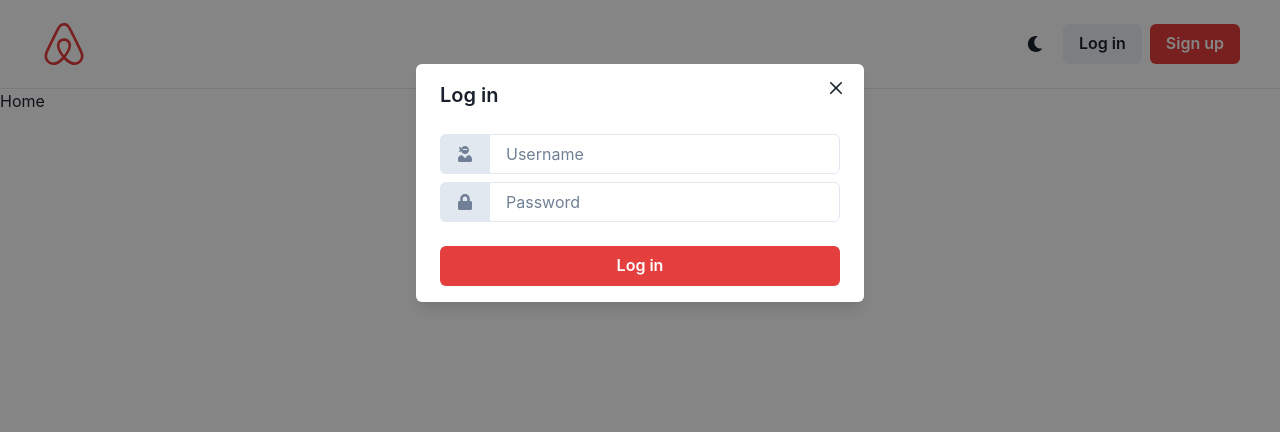
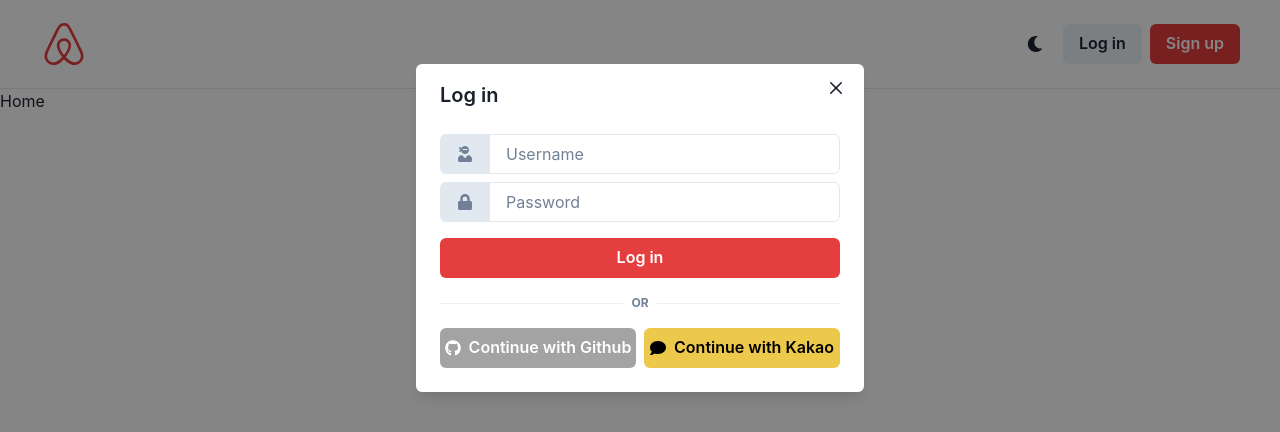
Before and after one commit to Jinwook-Song/airbnb-frontend, a React (Create React App) app: page / in a window 1280 px wide. Both pictures are taken after a click on the button "Log in". Shown: the top 432 px of the page. Built offline with nearby package versions, Linux system fonts and the light colour scheme.

Commit message:
refactor: header

```diff
--- a/src/components/Root.tsx
+++ b/src/components/Root.tsx
@@ -1,92 +1,10 @@
-import {
-  Box,
-  Button,
-  HStack,
-  IconButton,
-  Input,
-  InputGroup,
-  InputLeftAddon,
-  Modal,
-  ModalBody,
-  ModalCloseButton,
-  ModalContent,
-  ModalFooter,
-  ModalHeader,
-  ModalOverlay,
-  useDisclosure,
-  VStack,
-} from '@chakra-ui/react';
+import { Box } from '@chakra-ui/react';
 import { Outlet } from 'react-router-dom';
-import { FaAirbnb, FaLock, FaMoon, FaUserNinja } from 'react-icons/fa';
+import Header from './layout/Header';
 function Root() {
-  const { isOpen, onOpen, onClose } = useDisclosure();
   return (
     <Box>
-      <HStack
-        justifyContent={'space-between'}
-        px={10}
-        py={5}
-        borderBottomWidth={1}
-      >
-        <Box color={'red.500'}>
-          <FaAirbnb size={48} />
-        </Box>
-        <HStack spacing={2}>
-          <IconButton
-            aria-label='toggle dark mode'
-            icon={<FaMoon />}
-            variant={'ghost'}
-          />
-          <Button onClick={onOpen}>Log in</Button>
-          <Button colorScheme={'red'}>Sign up</Button>
-        </HStack>
-        <Modal motionPreset='slideInBottom' onClose={onClose} isOpen={isOpen}>
-          <ModalOverlay />
-          <ModalContent>
-            <ModalHeader>Log in</ModalHeader>
-            <ModalCloseButton />
-            <ModalBody>
-              <VStack>
-                <InputGroup>
-                  <InputLeftAddon
-                    bg={'gray.200'}
-                    children={
-                      <Box color={'gray.500'}>
-                        <FaUserNinja />
-                      </Box>
-                    }
-                  />
-                  <Input
-                    focusBorderColor={'none'}
-                    variant={'outline'}
-                    placeholder='Username'
-                  />
-                </InputGroup>
-                <InputGroup>
-                  <InputLeftAddon
-                    bg={'gray.200'}
-                    children={
-                      <Box color={'gray.500'}>
-                        <FaLock />
-                      </Box>
-                    }
-                  />
-                  <Input
-                    focusBorderColor={'none'}
-                    variant={'outline'}
-                    placeholder='Password'
-                  />
-                </InputGroup>
-              </VStack>
-            </ModalBody>
-            <ModalFooter>
-              <Button w={'100%'} colorScheme='red'>
-                Log in
-              </Button>
-            </ModalFooter>
-          </ModalContent>
-        </Modal>
-      </HStack>
+      <Header />
       <Outlet />
     </Box>
   );
--- /dev/null
+++ b/src/components/SocialLogin.tsx
@@ -0,0 +1,31 @@
+import { Box, Button, Divider, HStack, Text } from '@chakra-ui/react';
+import { FaComment, FaGithub } from 'react-icons/fa';
+
+function SocialLogin() {
+  return (
+    <Box mb={4}>
+      <HStack my={4}>
+        <Divider />
+        <Text
+          textTransform={'uppercase'}
+          color='gray.500'
+          fontSize={'xs'}
+          as='b'
+        >
+          Or
+        </Text>
+        <Divider />
+      </HStack>
+      <HStack>
+        <Button leftIcon={<FaGithub />} w='full' colorScheme={'blackAlpha'}>
+          Continue with Github
+        </Button>
+        <Button leftIcon={<FaComment />} w='full' colorScheme={'yellow'}>
+          Continue with Kakao
+        </Button>
+      </HStack>
+    </Box>
+  );
+}
+
+export default SocialLogin;
--- /dev/null
+++ b/src/components/layout/Header.tsx
@@ -0,0 +1,51 @@
+import {
+  Box,
+  Button,
+  HStack,
+  IconButton,
+  useDisclosure,
+} from '@chakra-ui/react';
+import LoginModal from 'components/modal/LoginModal';
+import SignupModal from 'components/modal/SignupModal';
+import { FaAirbnb, FaMoon } from 'react-icons/fa';
+
+function Header() {
+  const {
+    isOpen: isLoginOpen,
+    onClose: onLoginClose,
+    onOpen: onLoginOpen,
+  } = useDisclosure();
+  const {
+    isOpen: isSignupOpen,
+    onClose: onSignupClose,
+    onOpen: onSignupOpen,
+  } = useDisclosure();
+
+  return (
+    <HStack
+      justifyContent={'space-between'}
+      px={10}
+      py={5}
+      borderBottomWidth={1}
+    >
+      <Box color={'red.500'}>
+        <FaAirbnb size={48} />
+      </Box>
+      <HStack spacing={2}>
+        <IconButton
+          aria-label='toggle dark mode'
+          icon={<FaMoon />}
+          variant={'ghost'}
+        />
+        <Button onClick={onLoginOpen}>Log in</Button>
+        <Button onClick={onSignupOpen} colorScheme={'red'}>
+          Sign up
+        </Button>
+      </HStack>
+      <LoginModal isOpen={isLoginOpen} onClose={onLoginClose} />
+      <SignupModal isOpen={isSignupOpen} onClose={onSignupClose} />
+    </HStack>
+  );
+}
+
+export default Header;
--- /dev/null
+++ b/src/components/modal/LoginModal.tsx
@@ -0,0 +1,73 @@
+import {
+  Box,
+  Button,
+  Input,
+  InputGroup,
+  InputLeftAddon,
+  Modal,
+  ModalBody,
+  ModalCloseButton,
+  ModalContent,
+  ModalHeader,
+  ModalOverlay,
+  VStack,
+} from '@chakra-ui/react';
+import SocialLogin from 'components/SocialLogin';
+import { FaLock, FaUserNinja } from 'react-icons/fa';
+
+interface LoginModalProps {
+  isOpen: boolean;
+  onClose: () => void;
+}
+
+function LoginModal({ isOpen, onClose }: LoginModalProps) {
+  return (
+    <Modal motionPreset='slideInBottom' onClose={onClose} isOpen={isOpen}>
+      <ModalOverlay />
+      <ModalContent>
+        <ModalHeader>Log in</ModalHeader>
+        <ModalCloseButton />
+        <ModalBody>
+          <VStack>
+            <InputGroup>
+              <InputLeftAddon
+                bg={'gray.200'}
+                children={
+                  <Box color={'gray.500'}>
+                    <FaUserNinja />
+                  </Box>
+                }
+              />
+              <Input
+                focusBorderColor={'none'}
+                variant={'outline'}
+                placeholder='Username'
+              />
+            </InputGroup>
+            <InputGroup>
+              <InputLeftAddon
+                bg={'gray.200'}
+                children={
+                  <Box color={'gray.500'}>
+                    <FaLock />
+                  </Box>
+                }
+              />
+              <Input
+                focusBorderColor={'none'}
+                variant={'outline'}
+                placeholder='Password'
+              />
+            </InputGroup>
+          </VStack>
+          <Button mt={4} w='full' colorScheme='red'>
+            Log in
+          </Button>
+          <SocialLogin />
+        </ModalBody>
+      </ModalContent>
+    </Modal>
+  );
+}
+
+export default LoginModal;
--- /dev/null
+++ b/src/components/modal/SignupModal.tsx
@@ -0,0 +1,103 @@
+import {
+  Box,
+  Button,
+  Input,
+  InputGroup,
+  InputLeftAddon,
+  Modal,
+  ModalBody,
+  ModalCloseButton,
+  ModalContent,
+  ModalHeader,
+  ModalOverlay,
+  VStack,
+} from '@chakra-ui/react';
+import SocialLogin from 'components/SocialLogin';
+import { FaEnvelope, FaLock, FaTag, FaUserNinja } from 'react-icons/fa';
+
+interface LoginModalProps {
+  isOpen: boolean;
+  onClose: () => void;
+}
+
+function SignupModal({ isOpen, onClose }: LoginModalProps) {
+  return (
+    <Modal motionPreset='slideInBottom' onClose={onClose} isOpen={isOpen}>
+      <ModalOverlay />
+      <ModalContent>
+        <ModalHeader>Log in</ModalHeader>
+        <ModalCloseButton />
+        <ModalBody>
+          <VStack>
+            <InputGroup>
+              <InputLeftAddon
+                bg={'gray.200'}
+                children={
+                  <Box color={'gray.500'}>
+                    <FaTag />
+                  </Box>
+                }
+              />
+              <Input
+                focusBorderColor={'none'}
+                variant={'outline'}
+                placeholder='Name'
+              />
+            </InputGroup>
+            <InputGroup>
+              <InputLeftAddon
+                bg={'gray.200'}
+                children={
+                  <Box color={'gray.500'}>
+                    <FaEnvelope />
+                  </Box>
+                }
+              />
+              <Input
+                focusBorderColor={'none'}
+                variant={'outline'}
+                placeholder='Email'
+              />
+            </InputGroup>
+            <InputGroup>
+              <InputLeftAddon
+                bg={'gray.200'}
+                children={
+                  <Box color={'gray.500'}>
+                    <FaUserNinja />
+                  </Box>
+                }
+              />
+              <Input
+                focusBorderColor={'none'}
+                variant={'outline'}
+                placeholder='Username'
+              />
+            </InputGroup>
+            <InputGroup>
+              <InputLeftAddon
+                bg={'gray.200'}
+                children={
+                  <Box color={'gray.500'}>
+                    <FaLock />
+                  </Box>
+                }
+              />
+              <Input
+                focusBorderColor={'none'}
+                variant={'outline'}
+                placeholder='Password'
+              />
+            </InputGroup>
+          </VStack>
+          <Button mt={4} w='full' colorScheme='red'>
+            Sign up
+          </Button>
+          <SocialLogin />
+        </ModalBody>
+      </ModalContent>
+    </Modal>
+  );
+}
+
+export default SignupModal;
```
